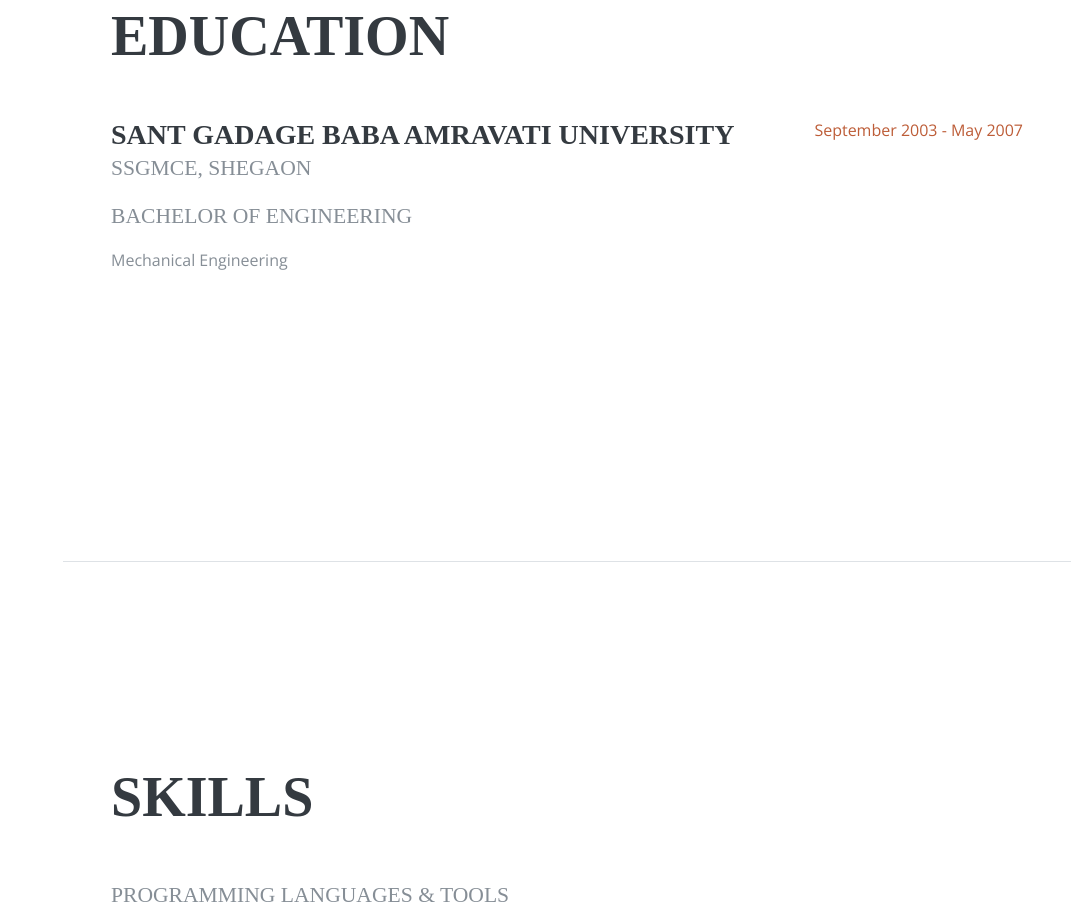
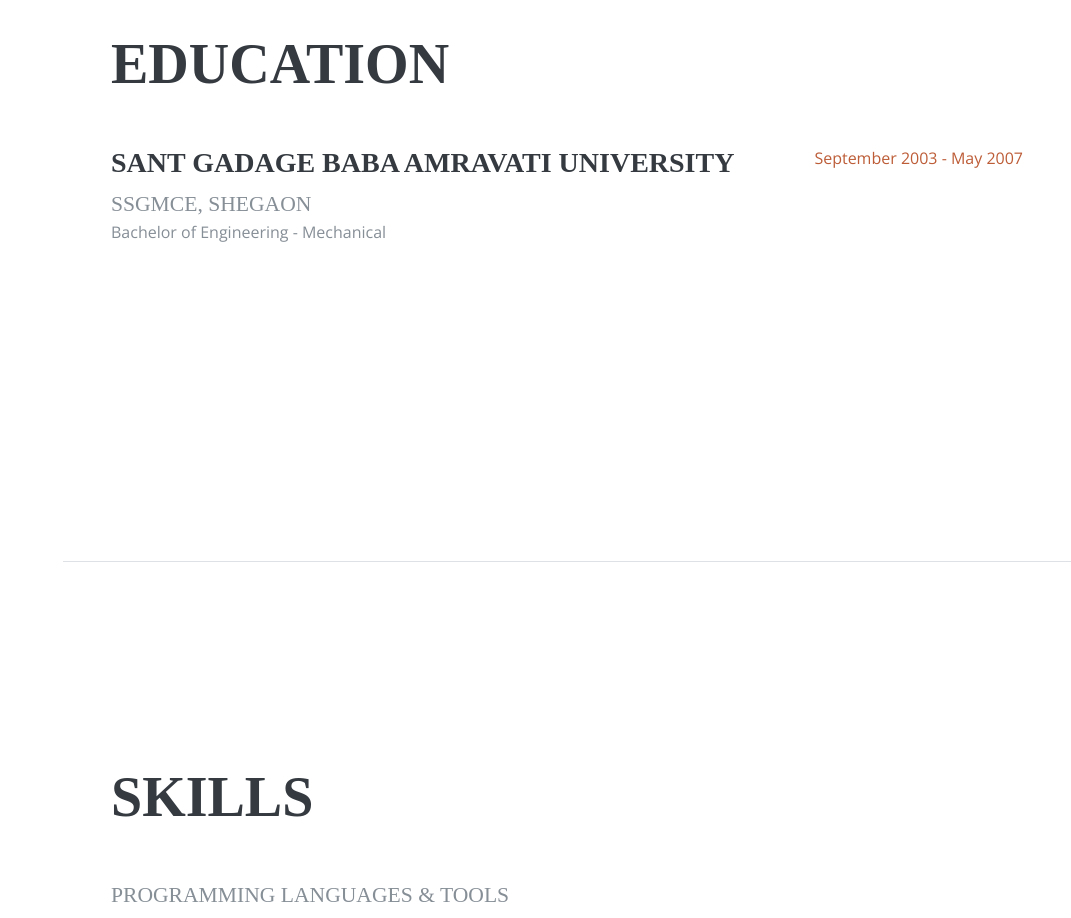
Before and after one commit to amitdalwe/amitdalwe.github.io, a plain HTML site: page index.html in a window 1280 px wide. Shown: the part 1838-2756 px from the top of the page, without its empty margins (209-1280 px from the left). Drawn offline with nearby package versions, Linux system fonts and the light colour scheme; a web font is replaced by a local one.

Commit message:
updated margin below for education section

```diff
--- a/index.html
+++ b/index.html
@@ -145,10 +145,9 @@
 
           <div class="resume-item d-flex flex-column flex-md-row mb-5">
             <div class="resume-content mr-auto">
-              <h3 class="mb-0">Sant Gadage Baba Amravati University</h3>
-              <div class="subheading mb-3">SSGMCE, Shegaon</div>
-              <div class="subheading mb-3">Bachelor of Engineering</div>
-              <div>Mechanical Engineering</div>
+              <h3 class="mb-2">Sant Gadage Baba Amravati University</h3>
+              <div class="subheading mb-0">SSGMCE, Shegaon</div>
+              <div>Bachelor of Engineering - Mechanical</div>
             </div>
             <div class="resume-date text-md-right">
               <span class="text-primary">September 2003 - May 2007</span>
```
